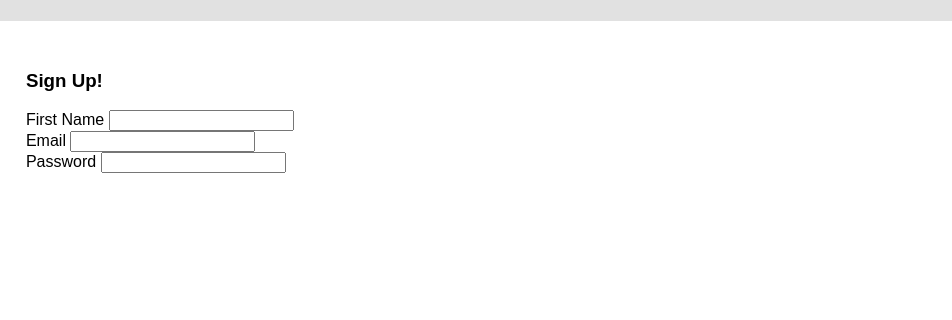
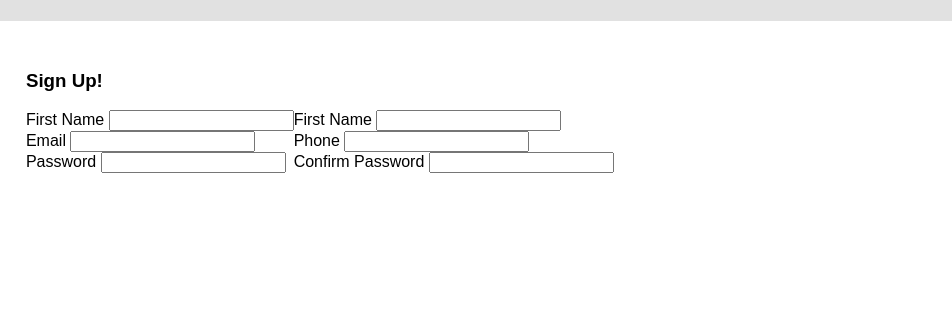
Before and after one commit to luka-danger/odin-projects, a plain HTML site: page sign-up/index.html in a window 1280 px wide. Shown: the part 219-539 px from the top of the page, 328-1280 px from the left. Drawn offline with Linux system fonts and the light colour scheme.

Commit message:
Write JS function to check if passwords match

```diff
--- a/sign-up/index.html
+++ b/sign-up/index.html
@@ -29,7 +29,7 @@
                     <div class="form-divs">
                         <div class="form-divs">
                             <label for="firstName">First Name</label>
-                            <input type="text" id="firstName" name="first_name">
+                            <input type="text" id="firstName" name="firstName">
                         </div>
                         <div class="form-divs">
                             <label for="email">Email</label>
@@ -40,7 +40,20 @@
                             <input type="password" id="password" name="password">
                         </div>
                     </div>
-                    <div class="form-divs"></div>
+                    <div class="form-divs">
+                        <div class="form-divs">
+                            <label for="lastName">First Name</label>
+                            <input type="text" id="lastName" name="lastName">
+                        </div>
+                        <div class="form-divs">
+                            <label for="phone">Phone</label>
+                            <input type="phone" id="phone" name="phone">
+                        </div>
+                        <div class="form-divs">
+                            <label for="password">Confirm Password</label>
+                            <input type="password" id="password" name="password">
+                        </div>
+                    </div>
                 </form>
             </div>
             <div class="third">Siemá</div>
--- /dev/null
+++ b/sign-up/script.js
@@ -0,0 +1,6 @@
+function onChange() {
+    let password = document.querySelector('input[name=password');
+    let confirm = document.querySelector('input[name=confirm');
+    (confirm.value === password.value)
+    ? confirm.setCustomValidity('') : confirm.setCustomValidity('Password does not match.');
+}
```
